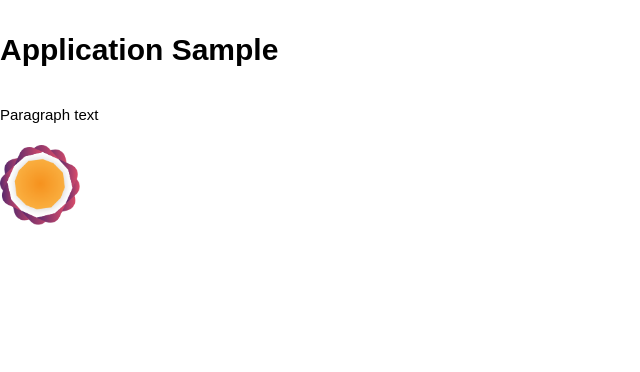
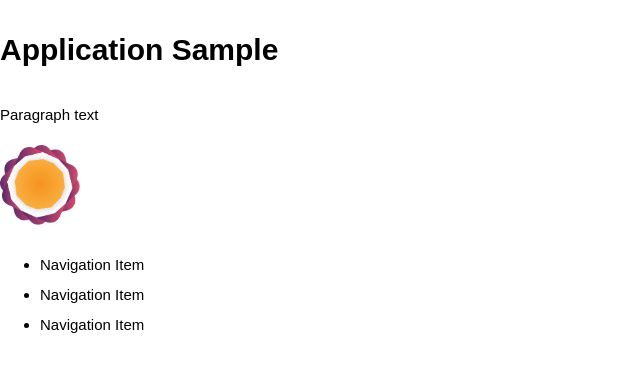
Before and after one commit to Nutod/contacts-directory, a React (Create React App) app: page / in a window 1280 px wide. Shown: the top 372 px of the page, without its empty margins (0-640 px from the left). Built offline with nearby package versions, Linux system fonts and the light colour scheme.

Commit message:
Added Navigation Component

```diff
--- a/src/App.js
+++ b/src/App.js
@@ -1,6 +1,7 @@
 import React, { Component } from "react";
 import "circular-std";
 import Logo from "./components/elements/Logo/Logo";
+import Navigation from "./components/elements/Navigation/Navigation";
 
 class App extends Component {
 	render() {
@@ -9,6 +10,7 @@ class App extends Component {
 				<h1>Application Sample</h1>
 				<p>Paragraph text</p>
 				<Logo />
+				<Navigation />
 			</div>
 		);
 	}
--- /dev/null
+++ b/src/components/elements/Navigation/Navigation.js
@@ -0,0 +1,12 @@
+import React from "react";
+import NavigationItem from "./NavigationItem/NavigationItem";
+
+export default function Navigation() {
+	return (
+		<ul>
+			<NavigationItem />
+			<NavigationItem />
+			<NavigationItem />
+		</ul>
+	);
+}
--- /dev/null
+++ b/src/components/elements/Navigation/NavigationItem/NavigationItem.js
@@ -0,0 +1,5 @@
+import React from "react";
+
+export default function NavigationItem() {
+	return <li>Navigation Item</li>;
+}
```
